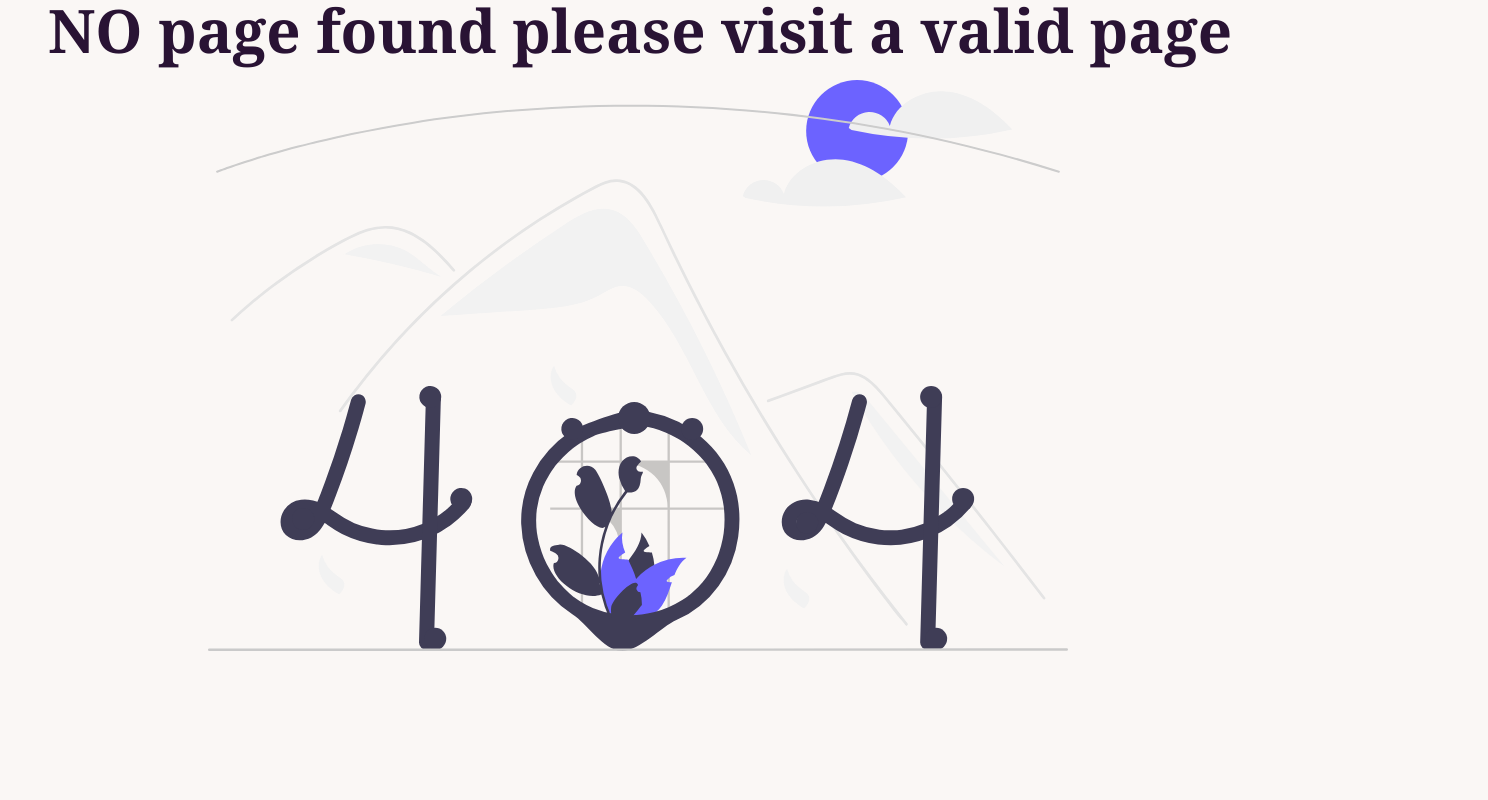
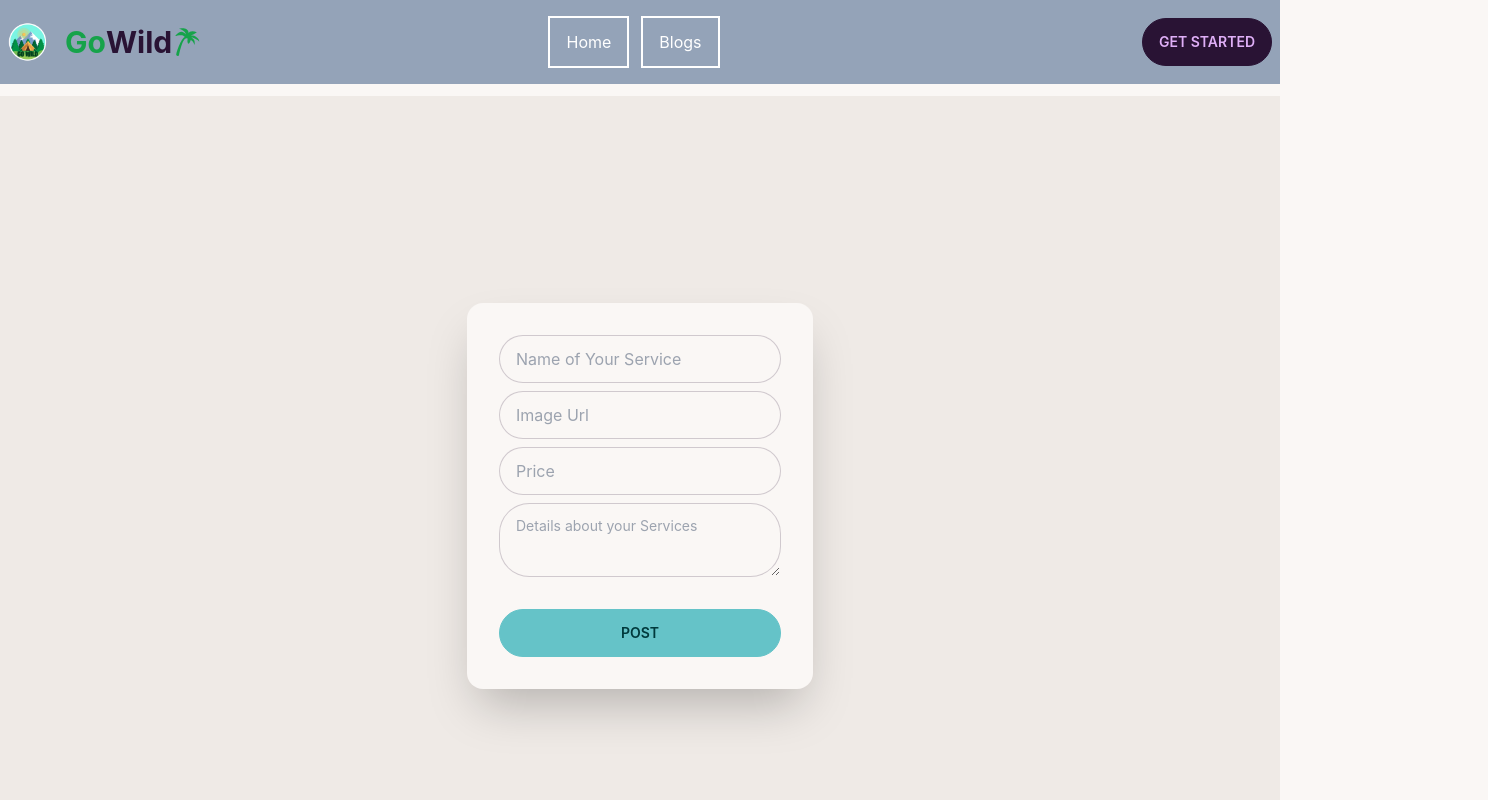
Before and after one commit to Saifulnovel/go-wild-client, a React (Create React App) app: page /addservice in a window 1280 px wide. Shown: the top 800 px of the page, 1488 px wide, since content can reach past the window. Built offline with nearby package versions, Linux system fonts and the light colour scheme; no server answers.

Commit message:
myreview

```diff
--- a/src/component/Header/Header.js
+++ b/src/component/Header/Header.js
@@ -101,10 +101,10 @@ const Header = () => {
                     className="dropdown-content menu p-2 shadow bg-base-100 rounded-box w-52"
                   >
                     <li>
-                      <Link className='/myreviews'>My Reviews</Link>
+                      <Link to='/myreviews'>My Reviews</Link>
                     </li>
                     <li>
-                      <Link>My Services</Link>
+                      <Link to="/addservice" >Add Service</Link>
                     </li>
                   </ul>
                 </div>
--- a/src/component/Pages/Review/MyReview.js
+++ b/src/component/Pages/Review/MyReview.js
@@ -9,7 +9,7 @@ const MyReview = ({ reviewData }) => {
       <div>
         <div className="grid border my-2 rounded-lg glass grid-cols-1 lg:grid-cols-3">
           <div className=" flex-col mx-auto">
-            <img src={user.photoURL} className="w-40 my-2" alt="" />
+            <img  src={user.photoURL} className="w-40 rounded-lg my-2" alt="" />
             <p className="text-lg">
               User Name:{review ? review.userName : "No user Name"}{" "}
             </p>
--- a/src/component/Pages/Review/ServiceReview.js
+++ b/src/component/Pages/Review/ServiceReview.js
@@ -6,7 +6,9 @@ import MyReview from "./MyReview";
 
 
 const ServiceReview = () => {
-  const services = useLoaderData();
+  const service = useLoaderData();
+  const services = service.photos
+  console.log(services);
   useTitle('My Reviews')
   return (
     <div className="container my-7 rounded-lg mx-auto">
--- /dev/null
+++ b/src/component/Pages/Service/AddServices.js
@@ -0,0 +1,79 @@
+import React, { useState } from "react";
+import useTitle from "../../../hooks/useTitle";
+
+
+const AddServices = () => {
+  useTitle("Add Services");
+  const [photo, setphoto] = useState({});
+  const handlePost = (e) => {
+    e.preventDefault();
+    // console.log(foodItems);
+    fetch("https://y-coral-gamma.vercel.app/photos", {
+      method: "POST",
+      headers: { "content-type": "application/json" },
+      body: JSON.stringify(photo),
+    })
+      .then((res) => res.json())
+      .then((data) => console.log(data));
+  };
+  const handleBlur = (e) => {
+    const name = e.target.name;
+    const value = e.target.value;
+    const data = { ...photo };
+    data[name] = value;
+    setphoto(data);
+  };
+
+  return (
+    <div>
+      <div className="hero min-h-screen bg-base-200">
+        <div className="hero-content ">
+          <div className="card w-full  shadow-2xl bg-base-100">
+            <form onSubmit={handlePost} className="card-body">
+              <div className="form-control">
+                <input
+                  onBlur={handleBlur}
+                  name="name"
+                  type="text"
+                  placeholder="Name of Your Service"
+                  className="input input-bordered"
+                />
+              </div>
+              <div className="form-control">
+                <input
+                  type="text"
+                  onBlur={handleBlur}
+                  name="picture"
+                  placeholder="Image Url"
+                  className="input input-bordered"
+                />
+              </div>
+              <div className="form-control">
+                <input
+                  type="number"
+                  onBlur={handleBlur}
+                  name="price"
+                  placeholder="Price"
+                  className="input input-bordered"
+                />
+              </div>
+              <div className="form-control">
+                <textarea
+                  onBlur={handleBlur}
+                  name="details"
+                  className="textarea textarea-bordered"
+                  placeholder="Details about your Services"
+                ></textarea>
+              </div>
+              <div className="form-control mt-6">
+                <button className="btn btn-primary">Post</button>
+              </div>
+            </form>
+          </div>
+        </div>
+      </div>
+    </div>
+  );
+};
+
+export default AddServices;
--- a/src/component/Routes/Router/Routes.js
+++ b/src/component/Routes/Router/Routes.js
@@ -8,6 +8,7 @@ import Login from '../../Pages/Login/Login';
 
 import ReviewForm from '../../Pages/Review/ReviewForm';
 import ServiceReview from '../../Pages/Review/ServiceReview';
+import AddServices from '../../Pages/Service/AddServices';
 import Service from '../../Pages/Service/Service';
 import ServiceDetails from '../../Pages/Service/ServiceDetails';
 import SignUp from '../../Pages/SignUp/SignUp';
@@ -55,6 +56,10 @@ const routes = createBrowserRouter([
         element: <ServiceReview />,
         loader: () => fetch("https://y-coral-gamma.vercel.app/photos"),
       },
+      {
+        path: '/addservice',
+        element:<AddServices/>
+      },
     ],
   },
   {
```
